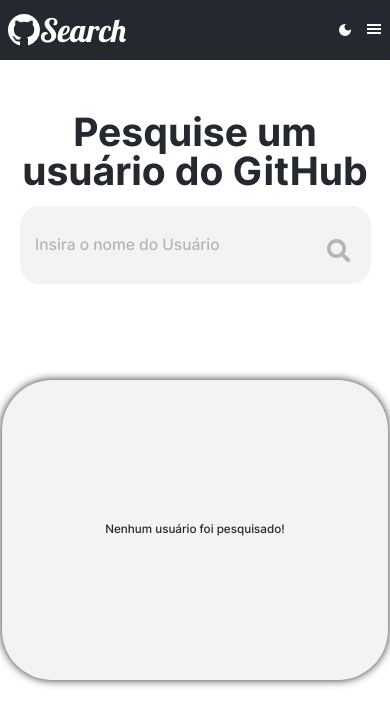
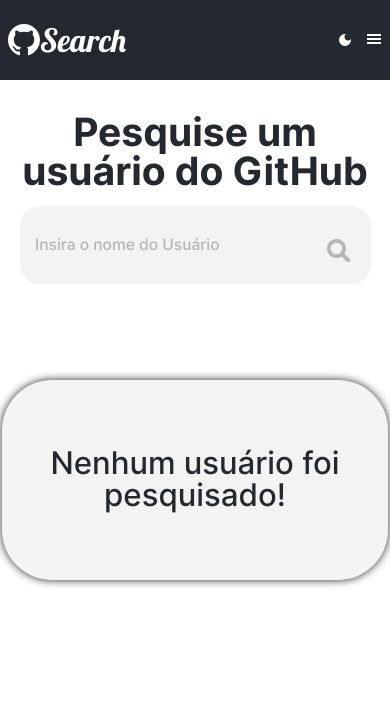
Before and after one commit to FeBassetto/Github_search, a React (Create React App) app: page / in a window 390 px wide. Shown: the top 726 px of the page. Built offline with nearby package versions, Linux system fonts and the light colour scheme.

Commit message:
Error e Success User finalizado

```diff
--- a/src/common/Context/SearchUser.jsx
+++ b/src/common/Context/SearchUser.jsx
@@ -43,20 +43,24 @@
             setTimeout(() => {
                 api.get(`/${userName}`)
                     .then(res => {
+                        setError('')
                         setSearchedUser(res.data)
                     })
                     .catch(err => {
                         setError(err)
+                        setSearchedUser([])
                         setLoading(false)
                     })
 
                 api.get(`https://api.github.com/users/${userName}/repos`)
                     .then(res => {
+                        setError('')
                         setProjects(res.data)
                         setLoading(false)
                     })
                     .catch(err => {
                         setError(err)
+                        setSearchedUser([])
                         setLoading(false)
                     })
             }, 4000);
--- a/src/components/Header/Header.css
+++ b/src/components/Header/Header.css
@@ -49,4 +49,8 @@
     .header--desktop{
         display: none;
     }
+
+    .header{
+        height: 80px;
+    }
 }
--- /dev/null
+++ b/src/components/UserSearched/UserBoxInfo/ErrorUser/ErrorUser.css
@@ -0,0 +1,33 @@
+.errorContent {
+    height: 400px;
+
+    display: flex;
+    justify-content: center;
+    align-items: center;
+}
+
+.errorContent__text {
+    font-size: 5vw;
+
+    font-family: RobotoBold;
+
+    padding: 2rem;
+
+    border-radius: 50px;
+}
+
+@media screen and (max-width:900px) {
+    .errorContent {
+        height: 200px;
+    }
+}
+
+@media screen and (max-width:400px) {
+    .errorContent {
+        height: 150px;
+    }
+
+    .errorContent__text {
+        padding: 1rem;
+    }
+}
--- /dev/null
+++ b/src/components/UserSearched/UserBoxInfo/ErrorUser/ErrorUser.jsx
@@ -0,0 +1,21 @@
+import React from "react";
+import './ErrorUser.css'
+import styled from 'styled-components';
+
+
+const StyledError = styled.h1`
+    color:${props => props.theme.errorText};
+    background-color:${props => props.theme.errorBackground};
+    box-shadow: 0px 0px 1rem ${props => props.theme.errorshadow};
+`
+
+const ErrorUser = () => {
+
+    return (
+        <div className="errorContent">
+            <StyledError className="errorContent__text">Usuário não encontrado</StyledError>
+        </div>
+    )
+}
+
+export default ErrorUser
--- a/src/components/UserSearched/UserBoxInfo/UserBoxInfo.jsx
+++ b/src/components/UserSearched/UserBoxInfo/UserBoxInfo.jsx
@@ -1,14 +1,20 @@
 import React from "react";
 import './UserBoxInfo.css'
 import SuccessUser from './SuccessUser/SuccessUser';
+import ErrorUser from "./ErrorUser/ErrorUser";
 
 
 
-const UserBoxInfo = () => {
+const UserBoxInfo = ({ context }) => {
 
     return (
         <>
-            <SuccessUser/>
+
+            {context.error ? (
+                <ErrorUser />
+            ) :
+                <SuccessUser />
+            }
         </>
     )
 }
--- a/src/components/UserSearched/UserSearched.css
+++ b/src/components/UserSearched/UserSearched.css
@@ -49,8 +49,35 @@
     height: 100%;
 }
 
+@media screen and (max-width:1000px){
+    .userSearched__notFound{
+        height: 200px;
+        font-size: 4vw;
+    }
+}
+
 @media screen and (max-width:800px){
     .userSearched{
         width: 99%;
     }
+
+    .userSearched__notFound{
+        font-size: 5vw;
+    }
 }
+
+@media screen and (max-width:600px) {
+    .userSearched__notFound{
+        height: 300px;
+        font-size: 8vw;
+        text-align: center;
+    }
+}
+
+@media screen and (max-width:400px) {
+    .userSearched__notFound{
+        height: 200px;
+        font-size: 8vw;
+        text-align: center;
+    }
+}
--- a/src/components/UserSearched/UserSearched.jsx
+++ b/src/components/UserSearched/UserSearched.jsx
@@ -28,14 +28,14 @@
                     <VscLoading className="loading__icon" />
                 </StyledLoading>
             )}
-            {!(userContext.loading) && !(userContext.searchedUser.login) && (
+            {!(userContext.loading) && (!userContext.searchedUser.login && !userContext.error) && (
                 <StyledNotFound className="userSearched__notFound">
                     Nenhum usuário foi pesquisado!
                 </StyledNotFound>
             )}
-            {!(userContext.loading) && (userContext.searchedUser.login || userContext.searchedUser.error) && (
+            {!(userContext.loading) && (userContext.searchedUser.login || userContext.error) && (
                 <StyledLoading className="userSearched__info">
-                    <UserBoxInfo/>
+                    <UserBoxInfo context={userContext} />
                 </StyledLoading>
             )}
         </StyledUserSearched>
--- a/src/theme.js
+++ b/src/theme.js
@@ -54,7 +54,10 @@
     light: '#F6F8FA',
     background: '#ffffff',
     text: '#24292f',
-    headerText: '#ffffff'
+    headerText: '#ffffff',
+    errorText:'#ff3131',
+    errorBackground:'#ff9f9f',
+    errorShadow:'#ff7f7f'
 }
 
 export const darkMode = {
@@ -63,6 +66,9 @@
     light: '#202935',
     background: '#0D1117',
     text: '#c9d1d9',
-    headerText: '#ffffff'
+    headerText: '#ffffff',
+    errorText:'#1d0303',
+    errorBackground:'#3d01017e',
+    errorShadow:'#160000'
 
 }
```
